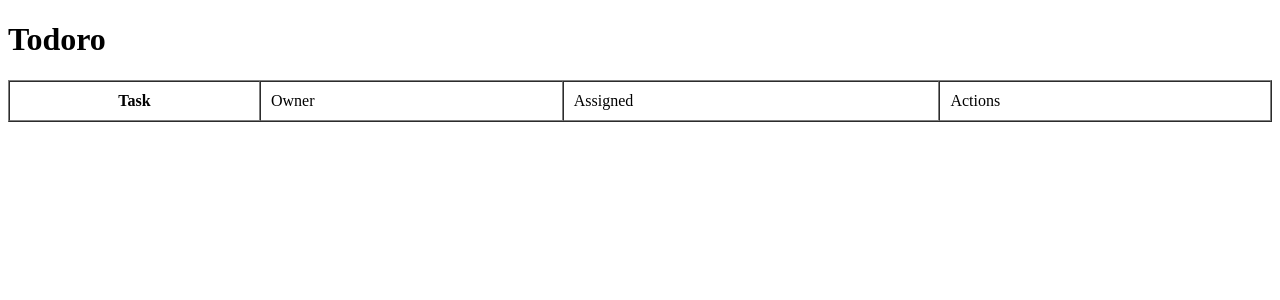
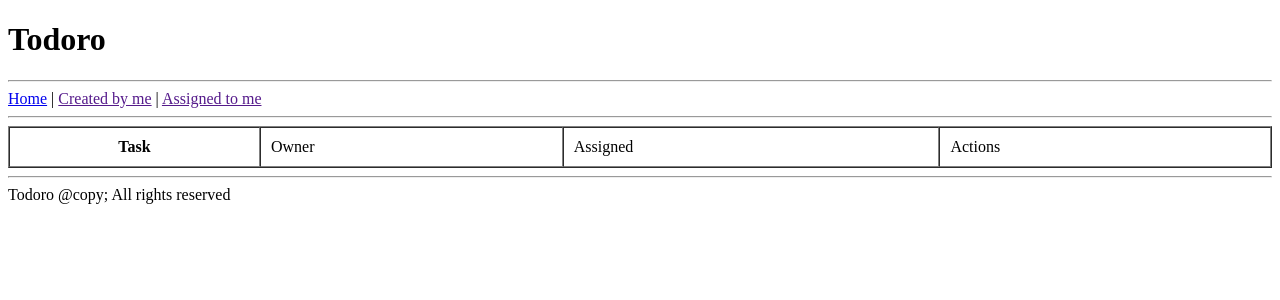
Before and after one commit to josephruiza/todoro, a Django app: page / in a window 1280 px wide. Shown: the top 300 px of the page. Run offline with Django 3.2, Linux system fonts and the light colour scheme; data that the repository does not hold is empty.

Commit message:
Creamos la plantilla base.html y modificamos los htmls

```diff
--- /dev/null
+++ b/src/ui/templates/base.html
@@ -0,0 +1,21 @@
+<!DOCTYPE html>
+<html lang="en">
+<head>
+    <meta charset="UTF-8">
+    <title>{% block title %} Todoro {% endblock %}</title>
+</head>
+<body>
+
+    <h1>Todoro</h1>
+    <hr>
+    <a href="{% url 'task_list' %}" title="Home">Home</a>
+    |
+    <a href="" title="Created by me">Created by me</a>
+    |
+    <a href="" title="Assigned to me">Assigned to me</a>
+    <hr>
+    {% block content %} {% endblock %}
+    <hr>
+    Todoro @copy; All rights reserved
+</body>
+</html>
--- a/src/ui/templates/task/list.html
+++ b/src/ui/templates/task/list.html
@@ -1,11 +1,6 @@
-<!DOCTYPE html>
-<html lang="en">
-<head>
-    <meta charset="UTF-8">
-    <title>Todoro</title>
-</head>
-<body>
-    <h1>Todoro</h1>
+{% extends 'base.html' %}
+
+{% block content %}
     <table width="100%" border="1" cellpadding="10" cellspacing="0">
         <thead>
             <tr>
@@ -38,7 +33,4 @@
         </tbody>
     </table>
 
-
-
-</body>
-</html>
+{% endblock %}
```
Also changed, not shown: src/ui/templates/task/detail.html (+7 -10 lines).
